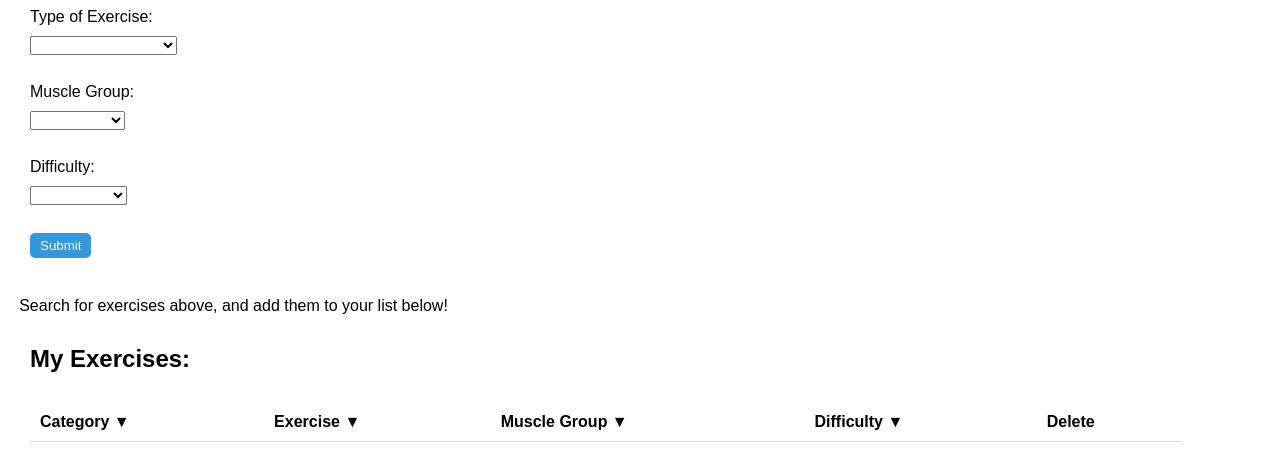
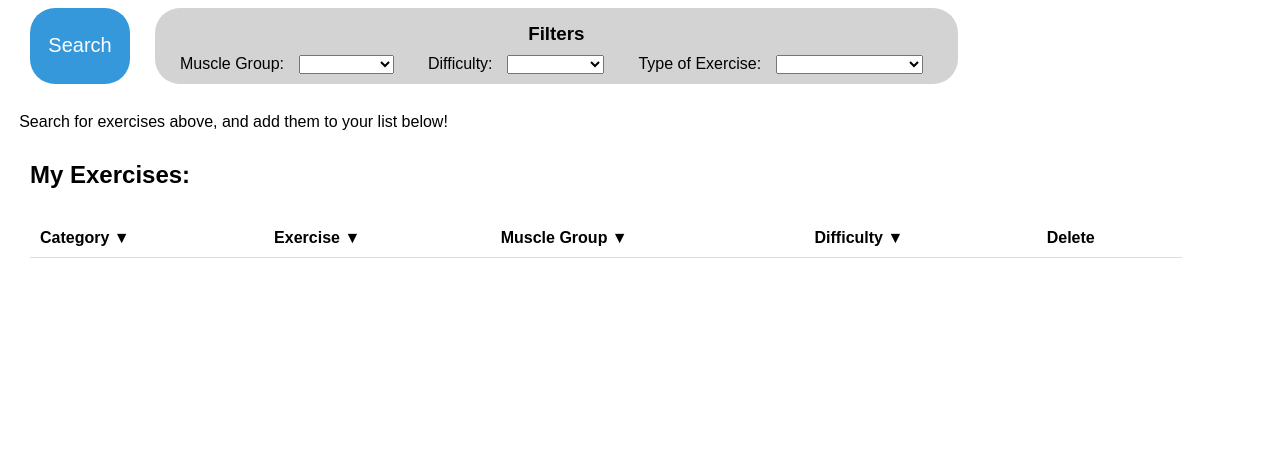
Before and after one commit to Hessler5/phase-1-project, a plain HTML site: page index.html in a window 1280 px wide. Shown: the part 302-770 px from the top of the page. Drawn offline with Linux system fonts and the light colour scheme.

Commit message:
updated search bar

```diff
--- a/index.html
+++ b/index.html
@@ -15,25 +15,18 @@
         <img src="https://www.nyrentownsell.com/blog/wp-content/uploads/2022/08/Gyms-In-Financial-District-NYC.jpg">
     </header>
 
-    <form action="#" method="post">
-        <label for="dropdown1">Type of Exercise:</label>
-        <select id="dropdown1" name="dropdown1">
-            <option value=""></option>
-            <option value="cardio">Cardio</option>
-            <option value="olympic_weightlifting">Olympic Weightlifting</option>
-            <option value="plyometrics">Plyometrics</option>
-            <option value="powerlifting">Powerlifting</option>
-            <option value="strength">Strength</option>
-            <option value="stretching">Stretching</option>
-            <option value="strongman">Strongman</option>
-        </select>
 
-        <br>
+    <form class="form" action="#" method="post">
+
+        <input id="search" type="submit" value="Search">
+
+        <div class="filters">
+        <h3>Filters</h3>
 
         <label for="dropdown2">Muscle Group:</label>
         <select id="dropdown2" name="dropdown2">
             <option value=""></option>
-            <option value="abdominals">abdominals</option>
+            <option value="abdominals">Abdominals</option>
             <option value="abductors">Abductors</option>
             <option value="adductors">Adductors</option>
             <option value="biceps">Biceps</option>
@@ -51,8 +44,6 @@
             <option value="triceps">Triceps</option>
         </select>
 
-        <br>
-
         <label for="dropdown3">Difficulty:</label>
         <select id="dropdown3" name="dropdown3">
             <option value=""></option>
@@ -61,11 +52,22 @@
             <option value="difficult">Difficult</option>
         </select>
 
-        <br>
+        <label for="dropdown1">Type of Exercise:</label>
+        <select id="dropdown1" name="dropdown1">
+            <option value=""></option>
+            <option value="cardio">Cardio</option>
+            <option value="olympic_weightlifting">Olympic Weightlifting</option>
+            <option value="plyometrics">Plyometrics</option>
+            <option value="powerlifting">Powerlifting</option>
+            <option value="strength">Strength</option>
+            <option value="stretching">Stretching</option>
+            <option value="strongman">Strongman</option>
+        </select>
 
-        <input type="submit" value="Submit">
+        </div>
     </form>
-
+    <div id="results">
+    </div>
 
     <! -- Below is where the exercises show up -->
 
--- a/index.js
+++ b/index.js
@@ -92,8 +92,11 @@ function fetchOnSearch() {
     }
     let resultsNum = document.createElement('p')
     resultsNum.className = 'resultsNum'
-    resultsNum.textContent = (`There are ${unsavedExercises.length} results`)
-    submissionForm.appendChild(resultsNum)
+    resultsNum.textContent = `There are ${unsavedExercises.length} results`
+    resultsNum.style.marginBottom = "15px";
+    resultsNum.style.marginLeft = "15px";
+
+    document.querySelector("#results").appendChild(resultsNum)
 
     if(offset >= 10){
       let PreviousPageButton = document.createElement("button")
@@ -386,6 +389,7 @@ bottomDifficulty.addEventListener('dblclick', () => {
 
   function cleanUpNames(card) {
   card.difficulty = firstLetterCaps(card.difficulty)
+  card.equipment = removeUnderScore(card.equipment)
   card.equipment = firstLetterCaps(card.equipment)
   card.muscle = removeUnderScore(card.muscle)
   card.muscle = firstLetterCaps(card.muscle)
--- a/styles.css
+++ b/styles.css
@@ -97,8 +97,6 @@ form {
     padding-left: 30px;
     padding-right: 30px;
     display: flex;
-            flex-direction: column;
-            align-items: flex-start;
 }
 
 label, select, input {
@@ -122,7 +120,6 @@ h2 {
 
 .resultsNum {
     font-style: italic;
-    float: left;
 }
 
 input {
@@ -151,3 +148,34 @@ input:hover {
 #PreviousPageButton{
     margin-left: 20%;
 }
+
+.filters {
+    background-color: lightgrey;
+    padding-right: 15px;
+    padding-left: 15px;
+    border-radius: 25px;
+}
+
+.filters h3 {
+    width: 100%;
+    text-align: center;
+    margin-top: 15px;
+    margin-bottom: 10px;
+}
+
+#search {
+    margin: 0px;
+    border-radius: 25px;
+    width: 100px;
+    margin-right: 25px;
+    font-size: 20px;
+}
+
+#results {
+    margin-bottom: 15px;
+}
+
+label {
+    margin-right: 10px;
+    margin-left: 10px;
+}
```
